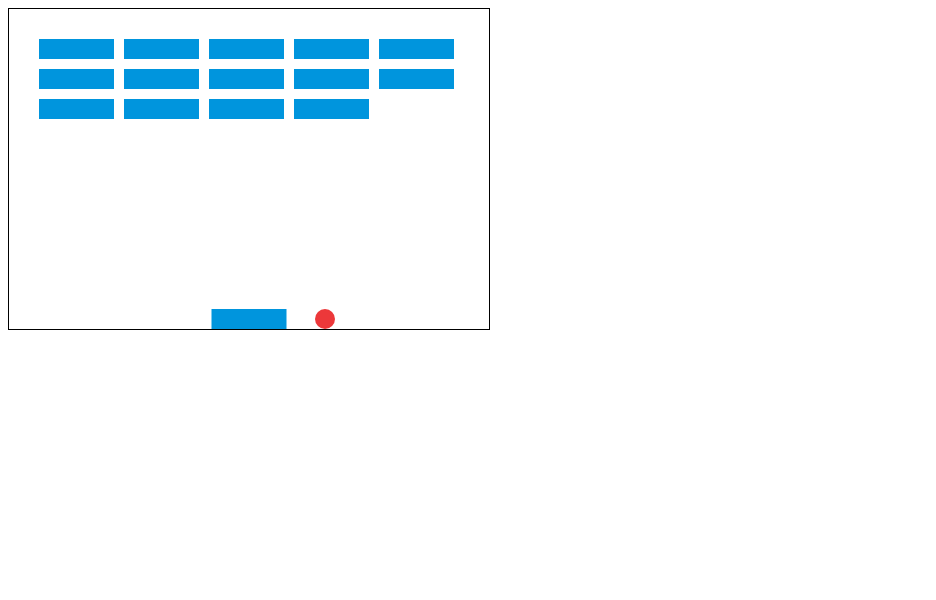
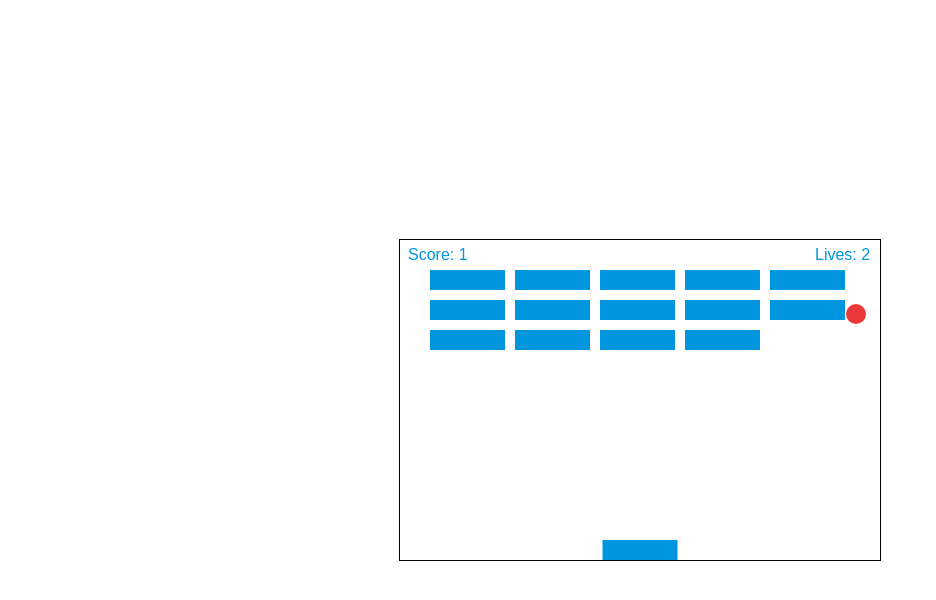
Before and after one commit to nngocjade/cd_W2_Thurs_Lab_Breakout_Game, a plain HTML site: page index.html in a window 1280 px wide. Shown: the whole page, without its empty margins (0-936 px from the left). Drawn offline with Linux system fonts and the light colour scheme.

Commit message:
backing up

```diff
--- a/anotherScript.js
+++ b/anotherScript.js
@@ -18,8 +18,6 @@
 var paddleWidth = 75;
 var paddleX = (canvas.width - paddleWidth) / 2;
 
-var interval = setInterval(draw, 10);
-
 var rightPressed = false; //default value is False because at the beginning the control buttons are not pressed
 var leftPressed = false; //default value is False because at the beginning the control buttons are not pressed
 
@@ -31,6 +29,7 @@
 var brickPadding = 10;
 var brickOffsetTop = 30;
 var brickOffsetLeft = 30;
+var cornerRadius = 1;
 
 var bricks = [];
 for (var c = 0; c < brickColumnCount; c++) {
@@ -40,13 +39,38 @@
   }
 }
 
+var score = 0;
+var lives = 3;
+
+CanvasRenderingContext2D.prototype.roundRect = function (
+  x,
+  y,
+  width,
+  height,
+  radius
+) {
+  if (width < 2 * radius) radius = width / 2;
+  if (height < 2 * radius) radius = height / 2;
+  this.beginPath();
+  this.moveTo(x + radius, y);
+  this.arcTo(x + width, y, x + width, y + height, radius);
+  this.arcTo(x + width, y + height, x, y + height, radius);
+  this.arcTo(x, y + height, x, y, radius);
+  this.arcTo(x, y, x + width, y, radius);
+  this.closePath();
+  return this;
+};
 //~~~~~~~~~~~~~~~~~~~~~~~~~~~~~~~~~~~~~~~~~~~~~~~~~~~~~~~~~~~~~~~~
-//~~~~~~~~~~~~~~~~~~~[ BUTTONS TO CONTROL PADDLE ]~~~~~~~~~~~~~~~~
+//~~~~~~~~~~~~~~[ KEYS & MOUSE TO CONTROL PADDLE ]~~~~~~~~~~~~~~~~
 
 //When the keydown event is fired on any of the keys on your keyboard (when they are pressed), the keyDownHandler() function will be executed. The same pattern is true for the second listener:
 document.addEventListener("keydown", keyDownHandler, false);
 document.addEventListener("keyup", keyUpHandler, false);
 
+document.addEventListener("mousemove", mouseMoveHandler, false); //listening for mouse movement
+
+//~~~~~~~~~~~~~~~~~~~~~~~~~~~~~~~~~~~~~~~~~~~~~~~~~~~~~~~~~~~~~~~
+//~~~~~~~~~~~~~~~~~~~~~[ KEY DOWN HANDLER ]~~~~~~~~~~~~~~~~~~~~~~
 // When we press a key down, this information is stored in a variable.
 function keyDownHandler(e) {
   if (e.key == "Right" || e.key == "ArrowRight") {
@@ -57,12 +81,49 @@
     leftPressed = true;
   }
 }
-
+//~~~~~~~~~~~~~~~~~~~~~~~~~~~~~~~~~~~~~~~~~~~~~~~~~~~~~~~~~~~~~~~
+//~~~~~~~~~~~~~~~~~~~~~[ KEY UP HANDLER ]~~~~~~~~~~~~~~~~~~~~~~~~
 function keyUpHandler(e) {
   if (e.key == "Right" || e.key == "ArrowRight") {
     rightPressed = false;
   } else if (e.key == "Left" || e.key == "ArrowLeft") {
     leftPressed = false;
+  }
+}
+//~~~~~~~~~~~~~~~~~~~~~~~~~~~~~~~~~~~~~~~~~~~~~~~~~~~~~~~~~~~~~~~
+//~~~~~~~~~~~~~~~~~~~~[ MOUSE MOVE HANDLER ]~~~~~~~~~~~~~~~~~~~~~
+function mouseMoveHandler(e) {
+  var relativeX = e.clientX - canvas.offsetLeft;
+  if (relativeX > 0 && relativeX < canvas.width) {
+    paddleX = relativeX - paddleWidth / 2;
+  }
+}
+//~~~~~~~~~~~~~~~~~~~~~~~~~~~~~~~~~~~~~~~~~~~~~~~~~~~~~~~~~~~~~~~~
+// ~~~~~~~~~~~~~~~~~~~~[ COLLISION DETECTION ]~~~~~~~~~~~~~~~~~~~~
+function collisionDetection() {
+  for (var c = 0; c < brickColumnCount; c++) {
+    for (var r = 0; r < brickRowCount; r++) {
+      var b = bricks[c][r];
+      if (b.status == 1) {
+        if (
+          x > b.x &&
+          x < b.x + brickWidth &&
+          y > b.y &&
+          y < b.y + brickHeight
+        ) {
+          // BALL CHANGES COLOR EVERY TIME IT HITS A BRICK
+          color = getRandomColor();
+          ctx.fillStyle = color;
+          dy = -dy;
+          b.status = 0;
+          score++; // To award a score each time a brick is hit
+          if (score == brickRowCount * brickColumnCount) {
+            alert("YOU WIN, CONGRATULATIONS!");
+            document.location.reload(); // the function reloads the page and starts the game again once the alert button is clicked.
+          }
+        }
+      }
+    }
   }
 }
 //~~~~~~~~~~~~~~~~~~~~~~~~~~~~~~~~~~~~~~~~~~~~~~~~~~~~~~~~~~~~~~~
@@ -86,27 +147,19 @@
   ctx.closePath();
 }
 //~~~~~~~~~~~~~~~~~~~~~~~~~~~~~~~~~~~~~~~~~~~~~~~~~~~~~~~~~~~~~~~~
-// ~~~~~~~~~~~~~~~~~~~~[ COLLISION DETECTION ]~~~~~~~~~~~~~~~~~~~
-function collisionDetection() {
-  for (var c = 0; c < brickColumnCount; c++) {
-    for (var r = 0; r < brickRowCount; r++) {
-      var b = bricks[c][r];
-      if (b.status == 1) {
-        if (
-          x > b.x &&
-          x < b.x + brickWidth &&
-          y > b.y &&
-          y < b.y + brickHeight
-        ) {
-          // BALL CHANGES COLOR EVERY TIME IT HITS A BRICK
-          color = getRandomColor();
-          ctx.fillStyle = color;
-          dy = -dy;
-          b.status = 0;
-        }
-      }
-    }
-  }
+// ~~~~~~~~~~~~~~~~~~~~~~~~[ DRAW SCORE ]~~~~~~~~~~~~~~~~~~~~~~~~~
+function drawScore() {
+  //to create and update the score display
+  ctx.font = "16px Arial";
+  ctx.fillStyle = "#0095DD";
+  ctx.fillText("Score: " + score, 8, 20); //set the actual text, and where it will be placed ("text itself" + current # of points, coordination, coordination);
+}
+//~~~~~~~~~~~~~~~~~~~~~~~~~~~~~~~~~~~~~~~~~~~~~~~~~~~~~~~~~~~~~~~~
+// ~~~~~~~~~~~~~~~~~~~~~~~~[ DRAW LIVES ]~~~~~~~~~~~~~~~~~~~~~~~~~
+function drawLives() {
+  ctx.font = "16px Arial";
+  ctx.fillStyle = "#0095DD";
+  ctx.fillText("Lives: " + lives, canvas.width - 65, 20);
 }
 //~~~~~~~~~~~~~~~~~~~~~~~~~~~~~~~~~~~~~~~~~~~~~~~~~~~~~~~~~~~~~~~~
 // ~~~~~~~~~~~~~~~~~~~~~~~~[ DRAW BRICKS ]~~~~~~~~~~~~~~~~~~~~~~~~
@@ -122,6 +175,13 @@
         bricks[c][r].y = brickY;
         ctx.beginPath();
         ctx.rect(brickX, brickY, brickWidth, brickHeight);
+        // ctx.arcTo(
+        //   brickX + brickWidth,
+        //   brickY,
+        //   brickX + brickWidth,
+        //   brickY + cornerRadius,
+        //   cornerRadius
+        // );
         ctx.fillStyle = "#0095DD";
         ctx.fill();
         ctx.closePath();
@@ -139,8 +199,8 @@
   }
   return color;
 }
-//~~~~~~~~~~~~~~~~~~~~~~~~~~~~~~~~~~~~~~~~~~~~~~~~~~~~~~~~~~~~~
-// ~~~~~~~~~~~~~~~~~~~~~~~~ [ DRAW ] ~~~~~~~~~~~~~~~~~~~~~~~~~~
+//~~~~~~~~~~~~~~~~~~~~~~~~~~~~~~~~~~~~~~~~~~~~~~~~~~~~~~~~~~~~~~~
+// ~~~~~~~~~~~~~~~~~~~~~~~~ [ DRAW ] ~~~~~~~~~~~~~~~~~~~~~~~~~~~~
 function draw() {
   // x & y coordintates of top left corner, the x & y coordinates of the bottom right corner
   ctx.clearRect(0, 0, canvas.width, canvas.height); //This clears the canvas, each time, before the canvas draws (This allows the ball to move without a trail)
@@ -149,6 +209,10 @@
   drawBall();
   // CALLING DRAW PADDLE FUNCTION HERE
   drawPaddle();
+  // CALLING DRAW SCORE FUNCTION HERE keeps the score up to date with every new frame
+  drawScore();
+  // CALLING DRAW LIVES FUNCTION HERE
+  drawLives();
   // CALLING DRAW BRICK FUNCTION HERE
   drawBricks();
   // CALLING COLLISION DECTECTION FUNCTION HERE
@@ -172,14 +236,20 @@
       ctx.fillStyle = color;
       dy = -dy * 1.1; // ball speed increases by 10% every time it hits the paddleHeight
     } else {
-      alert("GAME OVER");
-      document.location.reload();
-      clearInterval(interval); // Needed for Chrome to end game
+      // when the ball hits the bottom edge of the screen, we're subtracting one life from the lives variable. No lives left, game is lost. If there are still some lives left, then the position of the ball and paddle are reset, along with the movement of the ball.
+      lives--;
+      if (!lives) {
+        alert("GAME OVER");
+        document.location.reload();
+      } else {
+        x = canvas.width / 2;
+        y = canvas.height - 30;
+        dx = 2;
+        dy = -2;
+        paddleX = (canvas.width - paddleWidth) / 2;
+      }
     }
   }
-
-  x += dx;
-  y += dy;
 
   // THIS LOGIC MOVES THE PADDLE ON THE SCREEN
   if (rightPressed) {
@@ -194,6 +264,11 @@
       paddleX = 0;
     }
   }
+
+  x += dx;
+  y += dy;
+
+  requestAnimationFrame(draw); //This produces a more efficient, smoother animation loop than theolder setInvterval() method.
 }
-//~~~~~~~~~~~~~~~~~~~~~~~~~~~~~~~~~~~~~~~~~~~~~~~~~~~~~~~~~~~~~~~~
-//~~~~~~~~~~~~~~~~~~~[  ]~~~~~~~~~~~~~~~~~~
+
+draw();
--- a/style.css
+++ b/style.css
@@ -1,3 +1,17 @@
+* {
+  box-sizing: border-box;
+}
+body {
+  width: 100%;
+  min-height: 100vh;
+  padding: 0;
+  margin: 0;
+  display: flex;
+  justify-content: center;
+  align-items: center;
+}
+
 #myCanvas {
   border: 1px solid black;
+  margin: auto 0;
 }
```
